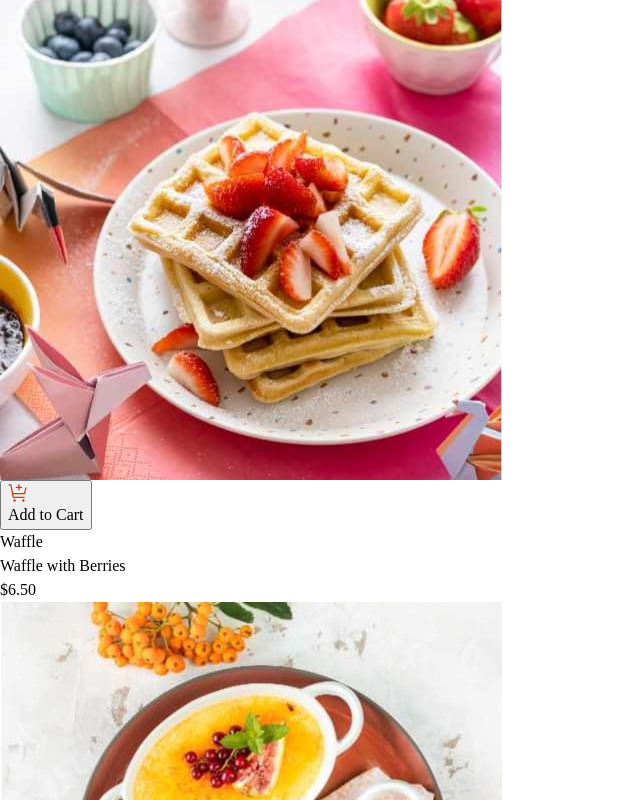
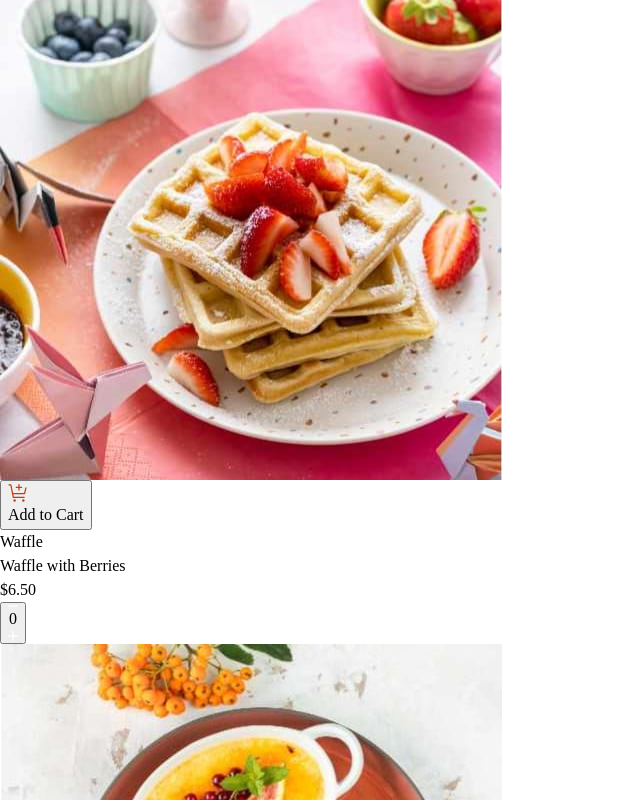
Before and after one commit to mayor-creator/product_list_app, a React (Vite) app: page / in a window 1280 px wide. Shown: the top 800 px of the page, without its empty margins (0-640 px from the left). Built offline with nearby package versions, Linux system fonts and the light colour scheme.

Commit message:
add CartItemControlButton component for managing item quantity in ProductList

```diff
--- a/src/component/productList/ProductList.tsx
+++ b/src/component/productList/ProductList.tsx
@@ -1,4 +1,5 @@
 import { AddToCartButton } from "../ui/AddToCartButton";
+import { CartItemControlButton } from "../ui/CartItemControlButton";
 import type { Product } from "../types/Product";
 
 interface ProductListProps {
@@ -27,6 +28,7 @@ export const ProductList = ({ data }: ProductListProps) => {
           <p>{product.category}</p>
           <p>{product.name}</p>
           <p>${product.price.toFixed(2)}</p>
+          <CartItemControlButton />
         </div>
       ))}
     </div>
--- /dev/null
+++ b/src/component/ui/CartItemControlButton.tsx
@@ -0,0 +1,20 @@
+declare module "*.jpg";
+declare module "*.png";
+declare module "*.jpeg";
+declare module "*.svg";
+declare module ".gif";
+
+import increaseQuantityIcon from "../../assets/images/icon-increment-quantity.svg";
+import decreaseQuantityIcon from "../../assets/images/icon-decrement-quantity.svg";
+
+export const CartItemControlButton = () => {
+  return (
+    <>
+      <button>
+        <img src={decreaseQuantityIcon} alt="decrease-icon" />
+        <p>0</p>
+        <img src={increaseQuantityIcon} alt="increase-icon" />
+      </button>
+    </>
+  );
+};
```
